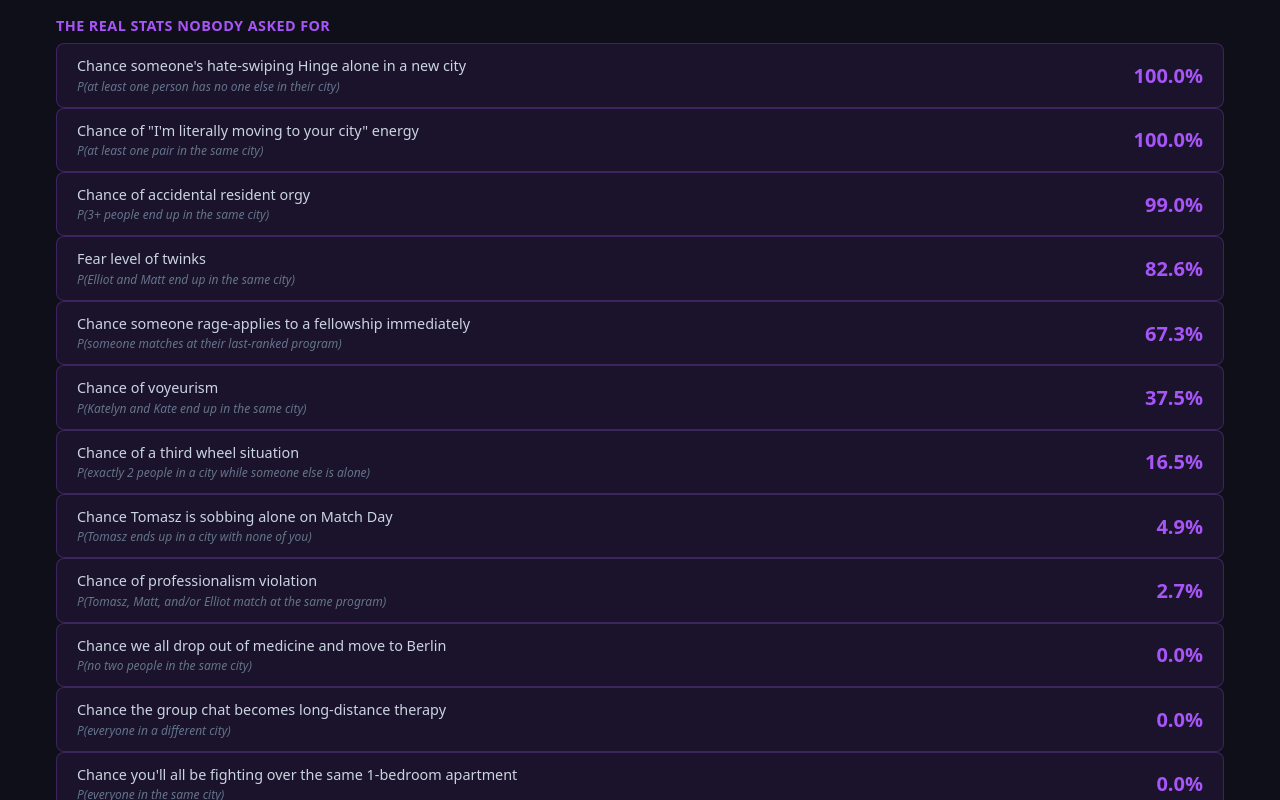
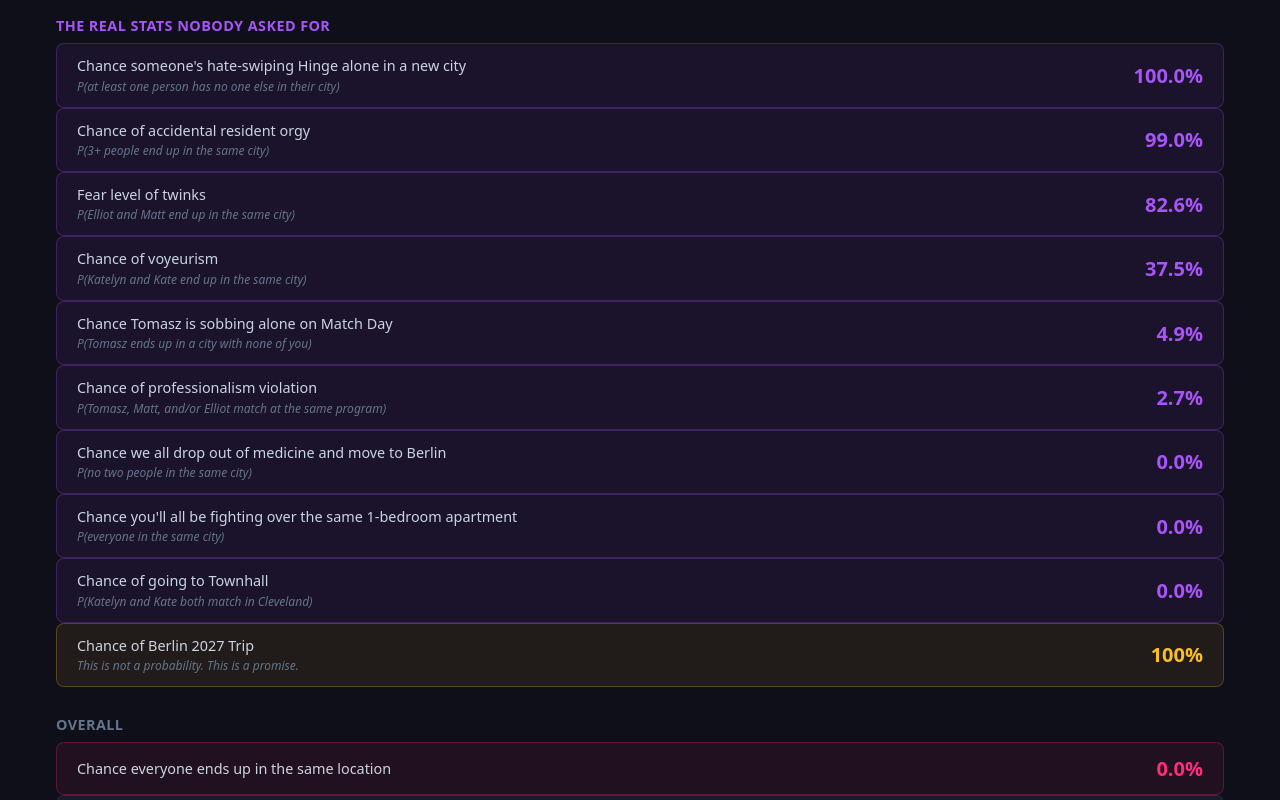
Before and after one commit to ttabernacki/ClaudeTestEnvironment, a React (Vite) app: page / in a window 1280 px wide. Shown: the part 1680-2480 px from the top of the page. Built offline with nearby package versions, Linux system fonts and the light colour scheme.

Commit message:
Remove 4 fun stats: moving energy, rage fellowship, third wheel, long-distance therapy
https://claude.ai/code/session_01G7jgkVzcUguVmdagV7JX71

```diff
--- a/src/App.jsx
+++ b/src/App.jsx
@@ -351,7 +351,6 @@ function App() {
   let funStats = [];
   if (canCalc) {
     const pAlone = calcSomeoneAloneProb(allLocationProbs, allLocations);
-    const atLeastOnePairProb = 1 - noOverlapProb;
     const bestCity = calcMostLikelySharedCity(allLocationProbs, allLocations);
     const names = peopleWithPrograms.map((p) => p.name);
 
@@ -458,24 +457,6 @@ function App() {
       ? pGroupSameCity([elliotIdx, mattIdx])
       : null;
 
-    // P(at least 2 people alone in different cities — the group chat is all that's left)
-    const scatteredProb = noOverlapProb;
-
-    // P(someone matches at their last choice)
-    const lastChoiceProb = (() => {
-      let prob = 0;
-      for (let i = 0; i < N; i++) {
-        const progs = peopleWithPrograms[i].programs;
-        if (progs.length === 0) continue;
-        const lastLoc = progs[progs.length - 1].location.toLowerCase().trim();
-        const lastProb = progs.length <= 3
-          ? [rankProbs.rank1, rankProbs.rank2, rankProbs.rank3][progs.length - 1] / 100
-          : (rankProbs.rank4plus / Math.max(1, progs.length - 3)) / 100;
-        prob += lastProb;
-      }
-      return Math.min(1, prob);
-    })();
-
     funStats = [
       {
         label: `Chance we all drop out of medicine and move to Berlin`,
@@ -513,48 +494,6 @@ function App() {
         desc: `P(${names[0] || 'first person'} ends up in a city with none of you)`,
         value: pAlone[0],
         show: pAlone.length > 0,
-      },
-      {
-        label: `Chance of a third wheel situation`,
-        desc: `P(exactly 2 people in a city while someone else is alone)`,
-        value: N >= 3
-          ? (() => {
-              let prob = 0;
-              const pairs = combinations(N, 2);
-              for (const [a, b] of pairs) {
-                for (const loc of allLocations) {
-                  const pA = allLocationProbs[a][loc] || 0;
-                  const pB = allLocationProbs[b][loc] || 0;
-                  let othersAway = 1;
-                  for (let j = 0; j < N; j++) {
-                    if (j === a || j === b) continue;
-                    othersAway *= 1 - (allLocationProbs[j][loc] || 0);
-                  }
-                  prob += pA * pB * othersAway;
-                }
-              }
-              return prob;
-            })()
-          : 0,
-        show: N >= 3,
-      },
-      {
-        label: `Chance the group chat becomes long-distance therapy`,
-        desc: `P(everyone in a different city)`,
-        value: scatteredProb,
-        show: N >= 3,
-      },
-      {
-        label: `Chance someone rage-applies to a fellowship immediately`,
-        desc: `P(someone matches at their last-ranked program)`,
-        value: lastChoiceProb,
-        show: true,
-      },
-      {
-        label: `Chance of "I'm literally moving to your city" energy`,
-        desc: `P(at least one pair in the same city)`,
-        value: atLeastOnePairProb,
-        show: true,
       },
       {
         label: `Chance of professionalism violation`,
```
